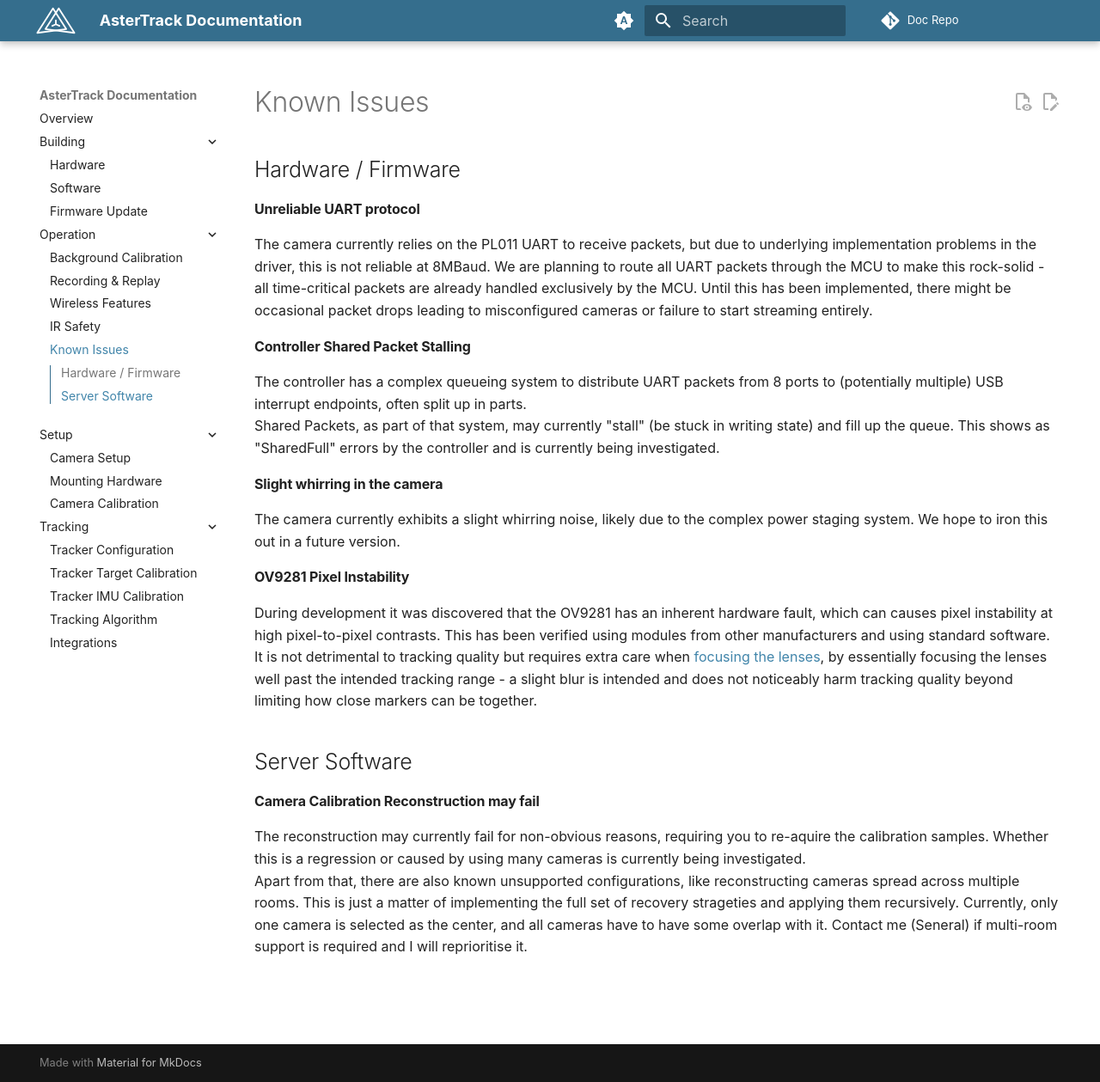
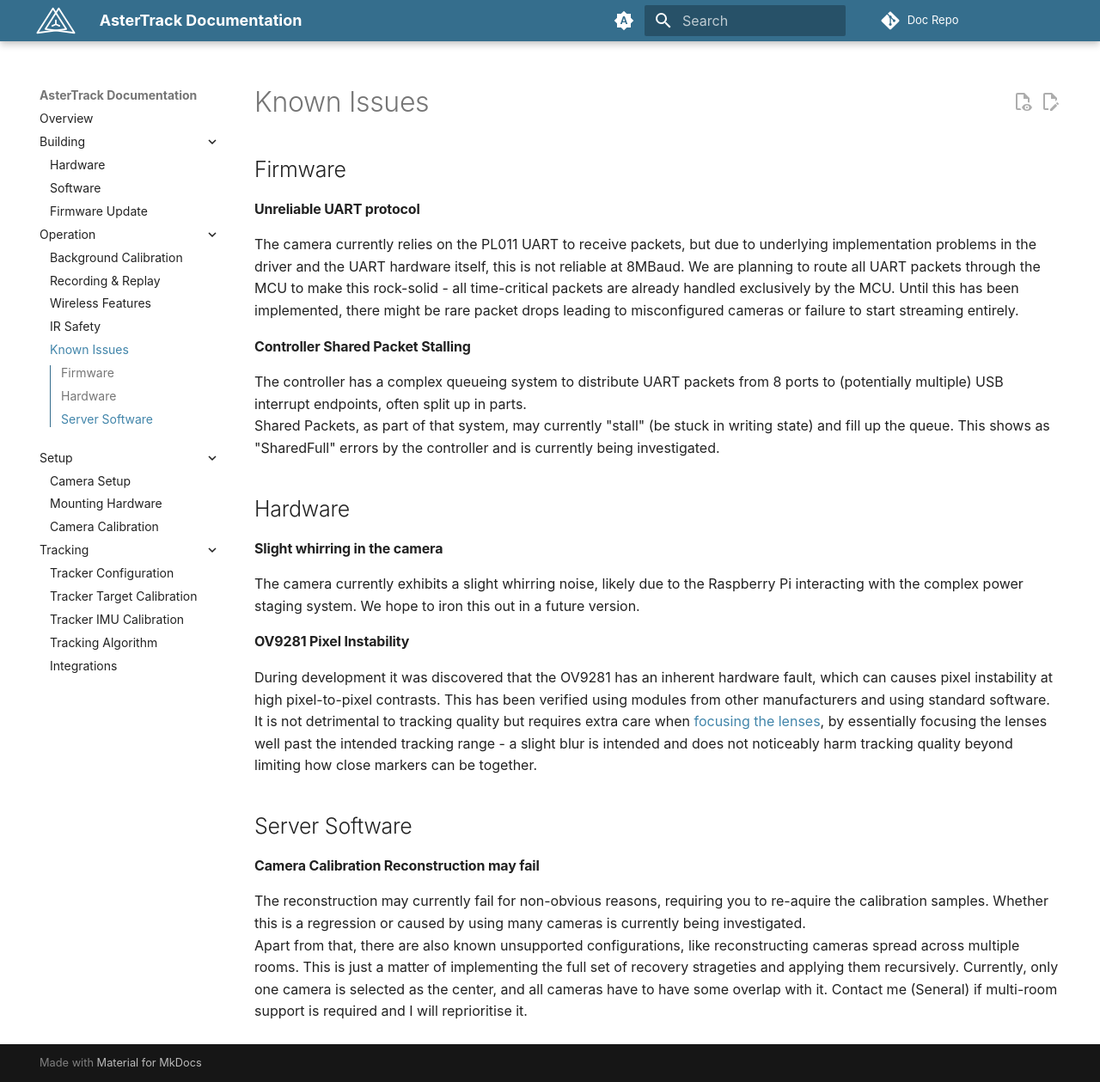
Before and after one commit to AsterTrack/AsterTrack_Documentation, an MkDocs documentation site: the page built from docs/operation/issues.md, in a window 1280 px wide and 1259 px high. Shown: the whole window at 86% size. Built offline with MkDocs 1.6.1 and Material for MkDocs 9.7.7, drawn with Linux system fonts in a browser that asks for light colours; plug-ins that fetch from the network failed and are left out; comment, search, counter and statistics services are not loaded.

Commit message:
Improved subheadings

```diff
--- a/docs/operation/issues.md
+++ b/docs/operation/issues.md
@@ -1,17 +1,19 @@
 # Known Issues
 
-## Hardware / Firmware
+## Firmware
 
 #### Unreliable UART protocol
-The camera currently relies on the PL011 UART to receive packets, but due to underlying implementation problems in the driver, this is not reliable at 8MBaud. We are planning to route all UART packets through the MCU to make this rock-solid - all time-critical packets are already handled exclusively by the MCU. Until this has been implemented, there might be occasional packet drops leading to misconfigured cameras or failure to start streaming entirely.
+The camera currently relies on the PL011 UART to receive packets, but due to underlying implementation problems in the driver and the UART hardware itself, this is not reliable at 8MBaud. We are planning to route all UART packets through the MCU to make this rock-solid - all time-critical packets are already handled exclusively by the MCU. Until this has been implemented, there might be rare packet drops leading to misconfigured cameras or failure to start streaming entirely.
 
 #### Controller Shared Packet Stalling
 The controller has a complex queueing system to distribute UART packets from 8 ports to (potentially multiple) USB interrupt endpoints, often split up in parts. <br>
 Shared Packets, as part of that system, may currently "stall" (be stuck in writing state) and fill up the queue.
 This shows as "SharedFull" errors by the controller and is currently being investigated.
 
+## Hardware
+
 #### Slight whirring in the camera
-The camera currently exhibits a slight whirring noise, likely due to the complex power staging system.
+The camera currently exhibits a slight whirring noise, likely due to the Raspberry Pi interacting with the complex power staging system.
 We hope to iron this out in a future version.
 
 #### OV9281 Pixel Instability
```
Also changed, not shown: docs/operation/recording.md (+2 -2 lines).
